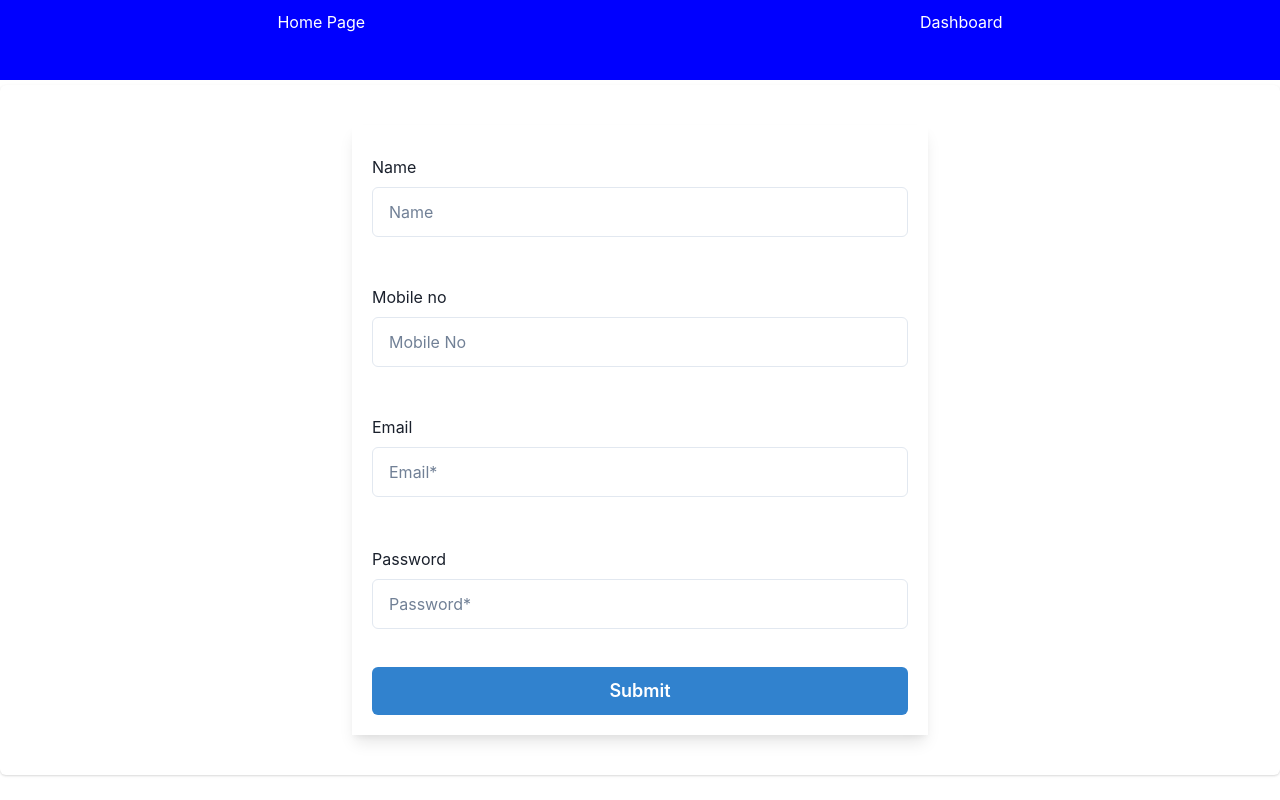
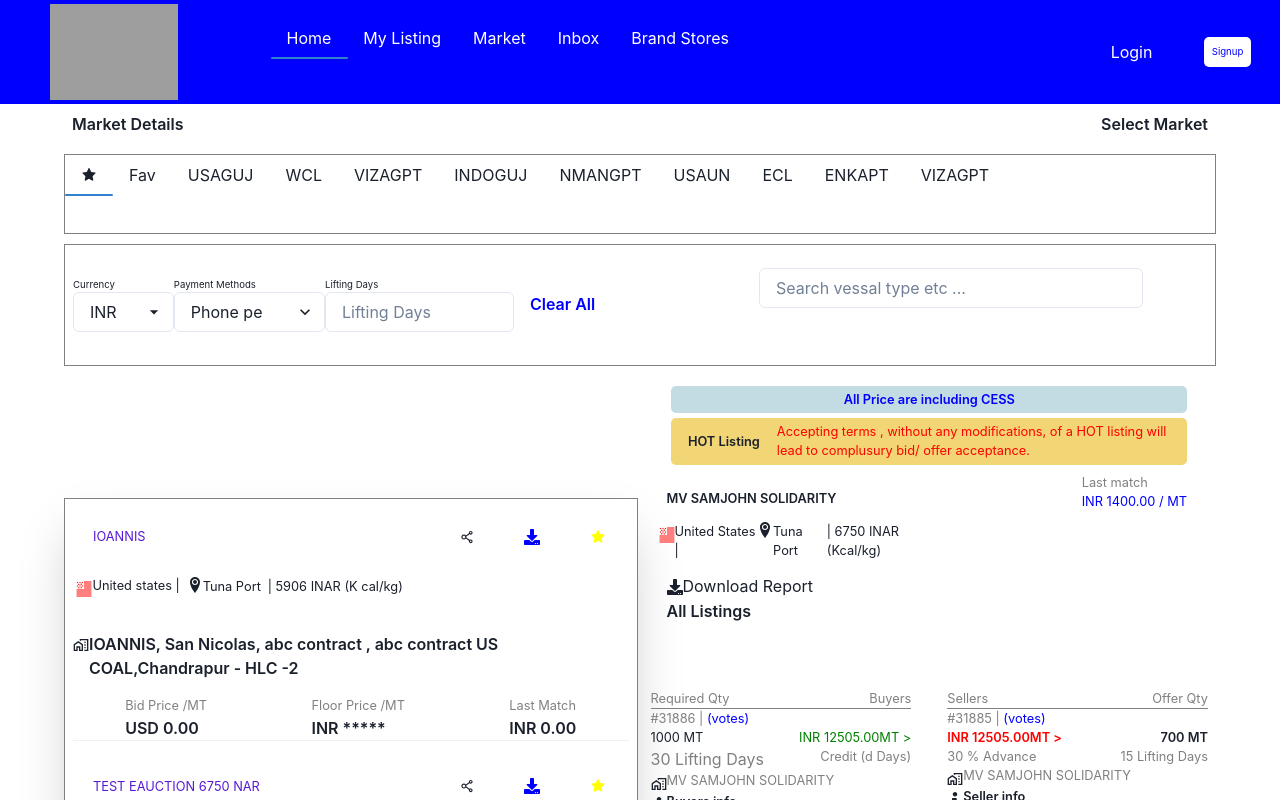
Before and after one commit to Ashutosh5333/CoalShastra, a React (Create React App) app in the folder my/: page / in a window 1280 px wide. Shown: the top 800 px of the page. Built offline with nearby package versions, Linux system fonts and the light colour scheme; grey boxes are pictures that could not be loaded.

Commit message:
updated css adn dynamic data nd route

```diff
--- a/my/src/App.js
+++ b/my/src/App.js
@@ -1,12 +1,13 @@
 import './App.css'
 import AllRoutes from './Routes';
-import Formvali from './pages/Formvali';
+import Nav from './component/Nav';
+
 import Home from './pages/Home';
 
 function App() {
   return (
     <div className="App">
-
+       <Nav/>
 
      <AllRoutes/>
 
--- a/my/src/Routes.jsx
+++ b/my/src/Routes.jsx
@@ -1,15 +1,23 @@
 import React from 'react'
 import {Routes ,Route } from "react-router-dom"
-import Formvali from './pages/Formvali';
 import Home from './pages/Home';
+import Brand from './pages/Brand';
+import { Market } from './pages/Market';
+import Inbox from './pages/Inbox';
+import Listing from './pages/Listing';
 
 const AllRoutes = () => {
 
 
   return (
     <Routes>
-     <Route  path="/" element={<Formvali/>} />
-     <Route  path="/dash" element={<Home/>} />
+
+     <Route  path="/" element={<Home/>} />
+     <Route  path="/brand" element={<Brand/>} />
+     <Route  path="/market" element={<Market/>} />
+     <Route  path="/inbox" element={<Inbox/>} />
+     <Route  path="/list" element={<Listing/>} />
+
     </Routes>
   )
 }
--- a/my/src/component/Dashboard.jsx
+++ b/my/src/component/Dashboard.jsx
@@ -73,15 +73,15 @@ const Dashboard = () => {
             <Box w="8vw" m="auto" >
               <Text fontSize={".6rem"}> Currency </Text>
 
-               <Select   icon={<MdArrowDropDown />} placeholder="INR">
-                <option value="INR">INR </option>
+               <Select   icon={<MdArrowDropDown />} >
+                <option value="USD">INR </option>
                 <option value="INR">INR </option>
               </Select>
             </Box>
 
             <Box w="12vw" m="auto" >
               <Text fontSize={".6rem"}> Payment Methods </Text>
-              <Select placeholder="Phone pe">
+              <Select >
                 <option value="phone pe">Phone pe </option>
                 <option value="option2">Google pay</option>
                 <option value="option3">Net banking</option>
--- a/my/src/component/MiddlePage.jsx
+++ b/my/src/component/MiddlePage.jsx
@@ -6,6 +6,9 @@ import { GiUsaFlag } from "react-icons/gi";
 import { ImLocation2 } from "react-icons/im";
 import { MdOutlineMapsHomeWork } from "react-icons/md";
 import Rightpage from "./Rightpage";
+import {data} from "./data"
+
+ console.log(data)
 
 
 const MiddlePage = () => {
@@ -19,12 +22,17 @@ const MiddlePage = () => {
         flexDirection={{base:"column",md:"column",lg:"row"}}
         mt="20px"    gap="5px">
 
-        <Box border=".5px solid gray" w={{base:"80%",md:"80%",lg:"50%"}} boxShadow={"2xl"} m={{base:"auto"}} >
-          <Box  p="2">
+        <Box border=".5px solid gray" w={{base:"80%",md:"80%",lg:"50%"}} boxShadow={"2xl"} m={{base:"auto"}}
+         overflow="scroll" h="80vh"
+        >
+
+        {
+           data.length > 0 && data.map((el) =>{
+             return <Box  p="2">
             <Box display={"flex"} justifyContent={"space-between"}>
               <Box p="5">
                 <Text fontSize={".8rem"} color="#591ad6">
-                  IOANNIS{" "}
+                    {el.title}
                 </Text>
               </Box>
 
@@ -60,16 +68,16 @@ const MiddlePage = () => {
                 <Text color="red" textAlign={"center"} mt="5px">
                   <GiUsaFlag />
                 </Text>
-                <Text fontSize={"0.8rem"}>United States | </Text>
+                <Text fontSize={"0.8rem"}>{el.Country} | </Text>
               </Box>
               <Box display="flex" flexDirection={"row"} m="auto">
                 <Text textAlign={"center"}>
                   <ImLocation2 />
                 </Text>
-                <Text fontSize={"0.8rem"}> Tuna Port </Text>
+                <Text fontSize={"0.8rem"}> {el.Port} </Text>
               </Box>
               <Box display="flex" flexDirection={"row"} m="auto">
-                <Text fontSize={"0.8rem"}> | 5906 INAR (Kcal/kg) </Text>
+                <Text fontSize={"0.8rem"}> | {el.Kgcl} </Text>
               </Box>
             </Box>
 
@@ -87,9 +95,8 @@ const MiddlePage = () => {
                   <MdOutlineMapsHomeWork />{" "}
                 </Text>
                 <Text mr="2px" fontSize={"1rem"} fontWeight={"600"}>
-                  {" "}
-                  IOANNIS, San Nicolas, abc contract , abc contract US
-                  COAL,Chandrapur - HLC -2{" "}
+
+                  {el.description}
                 </Text>
               </Box>
             </Box>
@@ -102,7 +109,7 @@ const MiddlePage = () => {
                   {" "}
                   Bid Price /MT{" "}
                 </Text>
-                <Text fontWeight={"600"}> INR 0.00 </Text>
+                <Text fontWeight={"600"}> {el.currency} 0.00 </Text>
               </Box>
 
               <Box m="auto">
@@ -120,11 +127,23 @@ const MiddlePage = () => {
                 <Text fontWeight={"600"}> INR 0.00 </Text>
               </Box>
             </Box>
+
+            <Divider />
           </Box>
 
-           <Divider />
+
+           })
+
+
+        }
+
+
+
+
+
+
           {/* ---------------- complete1 ------------  */}
-
+{/*
           <Box  p="2">
             <Box display={"flex"} justifyContent={"space-between"}>
               <Box p="5">
@@ -153,7 +172,6 @@ const MiddlePage = () => {
               </Box>
             </Box>
 
-            {/* ------------------------------------- */}
 
             <Box
               w="60%"
@@ -179,7 +197,7 @@ const MiddlePage = () => {
               </Box>
             </Box>
 
-            {/* ------------------------------------------------- */}
+
             <Box
               w="90%"
               h="10vh"
@@ -204,7 +222,7 @@ const MiddlePage = () => {
               </Box>
             </Box>
 
-            {/* ------------------------------------------------------- */}
+
 
             <Box display="flex" justifyContent={"space-evenly"}>
               <Box m="auto">
@@ -230,10 +248,10 @@ const MiddlePage = () => {
                 <Text fontWeight={"600"}> INR 0.00 </Text>
               </Box>
             </Box>
-          </Box>
+          </Box> */}
 
           {/* ------------------ complete 2 -----------  */}
-
+{/*
           <Box p="2">
             <Box display={"flex"} justifyContent={"space-between"}>
               <Box p="5">
@@ -261,8 +279,6 @@ const MiddlePage = () => {
               </Box>
             </Box>
 
-            {/* ------------------------------------- */}
-
             <Box
               w="60%"
               display={"flex"}
@@ -286,8 +302,6 @@ const MiddlePage = () => {
                 <Text fontSize={"0.8rem"}> | 6908 INAR (Kcal/kg) </Text>
               </Box>
             </Box>
-
-            {/* ------------------------------------------------- */}
             <Box
               w="90%"
               h="10vh"
@@ -305,8 +319,6 @@ const MiddlePage = () => {
                 </Text>
               </Box>
             </Box>
-
-            {/* ------------------------------------------------------- */}
 
             <Box display="flex" justifyContent={"space-evenly"}>
               <Box m="auto">
@@ -332,7 +344,7 @@ const MiddlePage = () => {
                 <Text fontWeight={"600"}> INR 0.00 </Text>
               </Box>
             </Box>
-          </Box>
+          </Box> */}
 
           {/* ------------------ complete 3 ---------------- */}
         </Box>
--- a/my/src/component/Nav.jsx
+++ b/my/src/component/Nav.jsx
@@ -3,6 +3,7 @@ import { Box, Image, Text, TabIndicator, useBreakpointValue } from "@chakra-ui/r
 import { Tabs, TabList, TabPanels, Tab, TabPanel } from "@chakra-ui/react";
 import Dashboard from "./Dashboard";
 import {Link} from "react-router-dom"
+
 
 const Nav = () => {
   const SmallScreen = useBreakpointValue({ base: true, md: false, lg: false });
@@ -29,11 +30,21 @@ const Nav = () => {
   !SmallScreen && <Box   w="60vw" m="auto" mt="15px" >
           <Tabs position="relative" variant="unstyled">
             <TabList color="#FFFFFF">
+              <Link to="/">
               <Tab>Home </Tab>
+              </Link>
+              <Link to="/list">
               <Tab>My Listing </Tab>
+              </Link>
+              <Link to="/market">
               <Tab>Market</Tab>
-              <Tab>inbox </Tab>
+              </Link>
+               <Link to="/inbox">
+              <Tab>Inbox </Tab>
+               </Link>
+               <Link to="/brand">
               <Tab>Brand Stores </Tab>
+               </Link>
             </TabList>
             <TabIndicator  mt="-1.5px" height="2px"  bg="blue.500" borderRadius="1px"
 />
--- /dev/null
+++ b/my/src/component/data.js
@@ -0,0 +1,47 @@
+
+
+  export const data =[
+    {
+        title:"IOANNIS",
+        Country:"United states",
+        currency:"USD" ,
+        description:"IOANNIS, San Nicolas, abc contract , abc contract US COAL,Chandrapur - HLC -2",
+        Port:"Tuna Port",
+        Kgcl:"5906 INAR (K cal/kg)",
+    },
+    {
+        title:"TEST EAUCTION 6750 NAR",
+        Country:"United kingdom",
+        currency:"INR" ,
+        description:"Test Vessel eAuction 6750 NAR",
+        Port:"Tuna Port",
+        Kgcl:"6750 INAR (K cal/kg)",
+    }
+    , {
+        title:"IOANNIS",
+        Country:"United states",
+        currency:"INR" ,
+        description:"IOANNIS, San Nicolas, abc contract , abc contract US COAL,Chandrapur - HLC -2",
+        Port:"Tuna Port",
+        Kgcl:"5906 INAR (K cal/kg)",
+    }
+    , {
+        title:"MV SAMJHON SOLIDARITY",
+        Country:"South africa",
+        currency:"INR" ,
+        description:"MV SAMJOHN SOLIDARITY",
+        Port:"Tuna Port",
+        Kgcl:"5861 INAR (K cal/kg)",
+    }
+    , {
+        title:"IOANNIS",
+        Country:"United states",
+        currency:"INR" ,
+        description:"IOANNIS, San Nicolas, abc contract , abc contract US COAL,Chandrapur - HLC -2",
+        Port:"Tuna Port",
+        Kgcl:"5906 INAR (K cal/kg)",
+    }
+
+
+
+ ]
--- /dev/null
+++ b/my/src/pages/Brand.jsx
@@ -0,0 +1,16 @@
+import React from 'react'
+import { Box ,Heading } from '@chakra-ui/react';
+
+const Brand = () => {
+
+  return (
+    <Box   w="100%" h="20vh" mt="15%"  >
+
+      <Heading textAlign="center"  color="skyblue" letterSpacing="2px"   >       This is Brand Stores Page       </Heading>
+
+
+    </Box>
+  )
+}
+
+export default Brand
--- a/my/src/pages/Formvali.jsx
+++ /dev/null
@@ -1,220 +0,0 @@
-import React, { useState } from "react";
-
-import {
-  Button,
-  Box,
-  Card,
-  CardBody,
-  FormControl,
-  FormErrorMessage,
-  FormHelperText,
-  FormLabel,
-  Input,
-  InputGroup,
-  InputRightElement,
-  VStack,
-  useColorModeValue,
-  useToast,
-} from "@chakra-ui/react";
-import {Link, useNavigate} from "react-router-dom";
-
-
-const Formvali = () => {
-  const colorScheme = useColorModeValue("blue", "green");
-  const [show, setShow] = useState(false);
-  const [error, SetError] = useState(false);
-  const [isEmail, setisEmail] = useState(false);
-  const [isPassword, setisPassword] = useState(false);
-  const [isName, setisName] = useState(false);
-  const [ismobile, setisMobile] = useState(false);
-  const navigate = useNavigate()
-  const toast = useToast();
-
-  const [post, SetPost] = useState({
-    name: "",
-    email: "",
-    password: "",
-    mobile:"",
-  });
-
-  const handleChange = (e) => {
-    const { name, value } = e.target;
-    SetPost({ ...post, [name]: value });
-  };
-
-  const handleSubmit = () => {
-    if (post.email !== "" && post.name !== "" && post.password !== "") {
-      toast({
-        position: "top",
-        colorScheme: "green",
-        status: "success",
-        title: "Logged Successfully",
-        description: `Name: ${post.name},
-        Email: ${post.email},
-          Mobile: ${post.mobile}`,
-        duration: 3000, // Display toast for 3 seconds
-      });
-      navigate("/dash")
-    } else {
-      if (post.email === "") {
-        setisEmail(true);
-      }
-      if (post.password === "") {
-        setisPassword(true);
-      }
-      if (post.name === "") {
-        setisName(true);
-      }
-      if (post.mobile === "") {
-        setisMobile(true);
-      }
-    }
-  };
-
-  const handleClickShow = () => {
-    setShow(!show);
-  };
-
-  return (
-    <>
-    <Box bg="blue" color="#fff" w="100%" h="10vh" display="flex" justifyContent={"space-around"}>
-
-        <Link to="/" >
-         <Box mt="10px"> Home Page   </Box>
-        </Link>
-    <Link to="/dash">
-         <Box mt="10px"> Dashboard  </Box>
-    </Link>
-
-    </Box>
-
-
-       <Box   w="100%" m="auto" mt="5px" >
-      <Card  p="5" >
-        <CardBody>
-          <VStack maxW="xl" spacing={5} m="auto"  boxShadow={"lg"} p="5">
-
-            <InputGroup>
-              <FormControl mt="10px" isInvalid={isName}>
-                <FormLabel fontWeight={"bold.100"} color={isName && "red"}>
-                  Name
-                </FormLabel>
-
-                <Input
-                  h="50px"
-                  type="name"
-                  name="name"
-                  placeholder="Name"
-                  onChange={handleChange}
-                />
-                {!isName ? (
-                  <FormHelperText h="10px"></FormHelperText>
-                ) : (
-                  <FormErrorMessage color="red">
-                    Name is required.
-                  </FormErrorMessage>
-                )}
-              </FormControl>
-            </InputGroup>
-
-
-            <InputGroup>
-              <FormControl mt="10px" isInvalid={ismobile}>
-                <FormLabel fontWeight={"bold.100"} color={ismobile && "red"}>
-                 Mobile no
-                </FormLabel>
-
-                <Input
-                  h="50px"
-                  type="number"
-                  name="mobile"
-                  placeholder="Mobile No"
-                  onChange={handleChange}
-                />
-                {!ismobile ? (
-                  <FormHelperText h="10px"></FormHelperText>
-                ) : (
-                  <FormErrorMessage color="red">
-                    Mobile is required.
-                  </FormErrorMessage>
-                )}
-              </FormControl>
-            </InputGroup>
-
-
-            <InputGroup position="relative">
-              <FormControl mt="10px" isInvalid={isEmail}>
-                <FormLabel fontWeight={"bold.100"} color={isEmail && "red"}>
-                  Email
-                </FormLabel>
-
-                <Input
-                  h="50px"
-                  placeholder="Email*"
-                  type="email"
-                  name="email"
-                  onChange={handleChange}
-                />
-                {!isEmail ? (
-                  <FormHelperText h="10px"></FormHelperText>
-                ) : (
-                  <FormErrorMessage color="red">
-                    Email is required.
-                  </FormErrorMessage>
-                )}
-              </FormControl>
-            </InputGroup>
-
-            <InputGroup position="relative">
-              <FormControl mt="12px" isInvalid={isPassword}>
-                <FormLabel fontWeight={"bold.100"} color={isPassword && "red"}>
-                  Password
-                </FormLabel>
-                <InputGroup size="md">
-                  <Input
-                  placeholder="Password*"
-                    h="50px"
-                    type={show ? "text" : "password"}
-                    name="password"
-                    onChange={handleChange}
-                  />
-                  <InputRightElement>
-
-                  </InputRightElement>
-                </InputGroup>
-                <Box
-                  display="flex"
-                  justifyContent={"space-between"}
-                  alignItems="center"
-                >
-                  {!isPassword ? (
-                    <FormHelperText h="10px"></FormHelperText>
-                  ) : (
-                    <FormErrorMessage color="red">
-                      Password is required.
-                    </FormErrorMessage>
-                  )}
-                  {/* <Box color="#035fb2" fontSize={"13px"}>
-                    Forgot password?
-                  </Box> */}
-                </Box>
-              </FormControl>{" "}
-            </InputGroup>
-            <Button
-              onClick={handleSubmit}
-              width="100%"
-              colorScheme={colorScheme}
-              size="lg"
-            >
-                Submit
-            </Button>
-          </VStack>
-        </CardBody>
-      </Card>
-
-      </Box>
-    </>
-  );
-};
-
-export default Formvali;
--- a/my/src/pages/Home.jsx
+++ b/my/src/pages/Home.jsx
@@ -8,7 +8,7 @@ const Home = () => {
   return (
     <>
     <Box  h="100vh">
-    <Nav/>
+
 
     <Dashboard/>
 
--- /dev/null
+++ b/my/src/pages/Inbox.jsx
@@ -0,0 +1,14 @@
+import React from 'react'
+import { Box ,Heading } from '@chakra-ui/react';
+
+const Inbox = () => {
+  return (
+    <Box   w="100%" h="20vh" mt="15%"  >
+
+      <Heading textAlign="center"  color="skyblue" letterSpacing="2px"   >       This is Brand Inbox Page       </Heading>
+
+    </Box>
+  )
+}
+
+export default Inbox
--- /dev/null
+++ b/my/src/pages/Listing.jsx
@@ -0,0 +1,15 @@
+import React from 'react'
+import { Box ,Heading } from '@chakra-ui/react';
+
+const Listing = () => {
+  return (
+    <Box   w="100%" h="20vh" mt="15%"  >
+
+    <Heading textAlign="center"  color="skyblue" letterSpacing="2px"   >       This is Brand Listing Page       </Heading>
+
+
+  </Box>
+  )
+}
+
+export default Listing
--- /dev/null
+++ b/my/src/pages/Market.jsx
@@ -0,0 +1,14 @@
+import React from 'react'
+import { Box ,Heading } from '@chakra-ui/react';
+
+
+export const Market = () => {
+  return (
+    <Box   w="100%" h="20vh" mt="15%"  >
+
+    <Heading textAlign="center"  color="skyblue" letterSpacing="2px"   >       This is Brand Market Page       </Heading>
+
+
+  </Box>
+  )
+}
```
